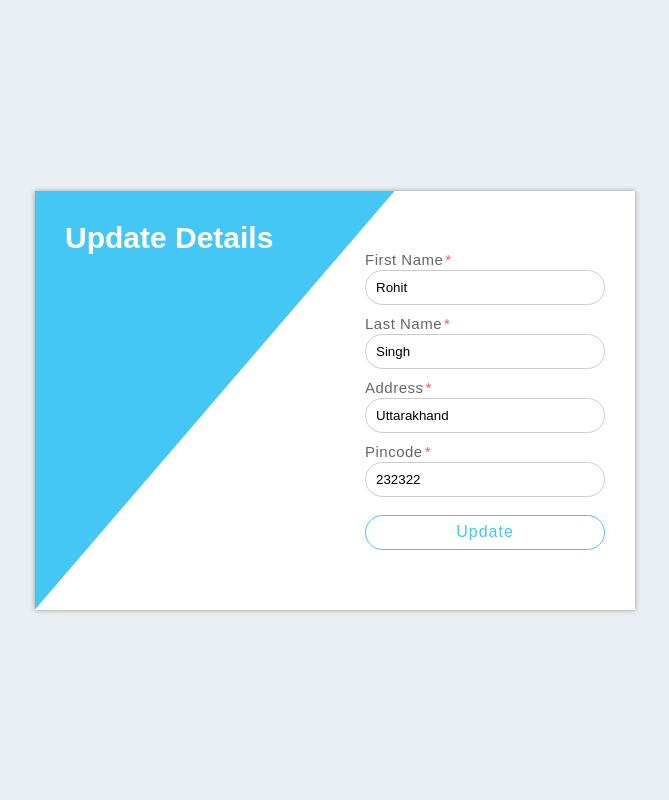
After one commit to Vyshuchinni/f-ecom-team1, a Flask app: page /update in a window 1280 px wide. The commit adds this page. Shown: the whole page, without its empty margins (305-974 px from the left). Run offline with Flask 3, Linux system fonts and the light colour scheme; a user stored in the database is signed in.

Commit message:
added change password and update user details

```diff
--- a/app/models.py
+++ b/app/models.py
@@ -20,6 +20,8 @@ class User(UserMixin,db.Model):
     address = db.Column(db.String(120), nullable=False)
     password = db.Column(db.String(200), nullable=False)
     role = db.Column(db.String(10), nullable=False)
+    pincode = db.Column(db.String(10), nullable=False)
+    approved = db.Column(db.Boolean, default=False)
 
 # Product Model (new)
 class Product(db.Model):
--- a/app/static/style.css
+++ b/app/static/style.css
@@ -224,3 +224,7 @@ div.credit a {
     justify-content: center;
     align-items: center;
 }
+
+.color-red{
+    color: red;
+}
--- /dev/null
+++ b/app/templates/update_user.html
@@ -0,0 +1,58 @@
+{% extends 'base.html' %}
+    {% block title %}Signup Form{% endblock title %}
+    {% block heads %}
+        <link href="{{ url_for('static', filename='style.css') }}" rel="stylesheet">
+    {% endblock heads %}
+    {% block content %}
+        <div class="wrapper login-1">
+            <div class="container">
+                <div class="col-left">
+                    <div class="login-text">
+                        <h2>Update Details</h2>
+                    </div>
+                </div>
+                <div class="col-right">
+                    <div class="login-form">
+                        <form method="post">
+                            <p>
+                                <label>First Name<span>*</span></label>
+                                <input type="text" placeholder="First Name" name = "firstname" value = "{{ current_user.firstname }}" required>
+                            </p>
+                            <p>
+                                <label>Last Name<span>*</span></label>
+                                <input type="text" placeholder="Last Name" name = "lastname" value = "{{ current_user.lastname }}" required>
+                            </p>
+                            <p>
+                                <label>Address<span>*</span></label>
+                                <input type="text" placeholder="Your Address" name = "address" value="{{ current_user.address }}" required>
+                            </p>
+                            <p>
+                                <label>Pincode<span>*</span></label>
+                                <input type="text" placeholder="Pincode" name = "pincode" value = "{{ current_user.pincode }}" required>
+                            </p>
+
+                            <p>
+                                {% with messages = get_flashed_messages(with_categories=true) %}
+                                {% if messages %}
+                                    <ul>
+                                        {% for category, message in messages %}
+                                            <li class="{{ category }}">{{ message }}</li>
+                                        {% endfor %}
+                                    </ul>
+                                {% endif %}
+                                {% endwith %}
+                            </p>
+                            <p>
+                                <input type="submit" value="Update">
+                            </p>
+                        </form>
+                    </div>
+                </div>
+            </div>
+
+        </div>
+
+    {% endblock content %}
+    {% block scripts %}
+
+    {% endblock scripts %}
--- a/app/views.py
+++ b/app/views.py
@@ -1,5 +1,6 @@
-from flask import Blueprint, render_template
-from flask_login import login_required
+from flask import Blueprint, render_template, get_flashed_messages, request, redirect, url_for
+from flask_login import login_required, current_user
+from .models import db, User
 
 bp = Blueprint('views', __name__)
 
@@ -7,3 +8,20 @@ bp = Blueprint('views', __name__)
 @login_required
 def home():
     return render_template('home.html')
+
+@bp.route('/update', methods=['GET', 'POST'])
+@login_required
+def update():
+
+    get_flashed_messages()
+
+    if request.method == "POST":
+
+       current_user.firstname = request.form.get('firstname')
+       current_user.lastname = request.form.get('lastname')
+       current_user.address = request.form.get('address')
+       current_user.pincode = request.form.get('pincode')
+       db.session.commit()
+       return redirect(url_for('views.home'))
+
+    return render_template('update_user.html', context = {'current_user': current_user})
```
Also changed, not shown: app/auth.py (+23 -0 lines), app/templates/reset_password.html (+5 -2 lines), instance/users.db (added).
